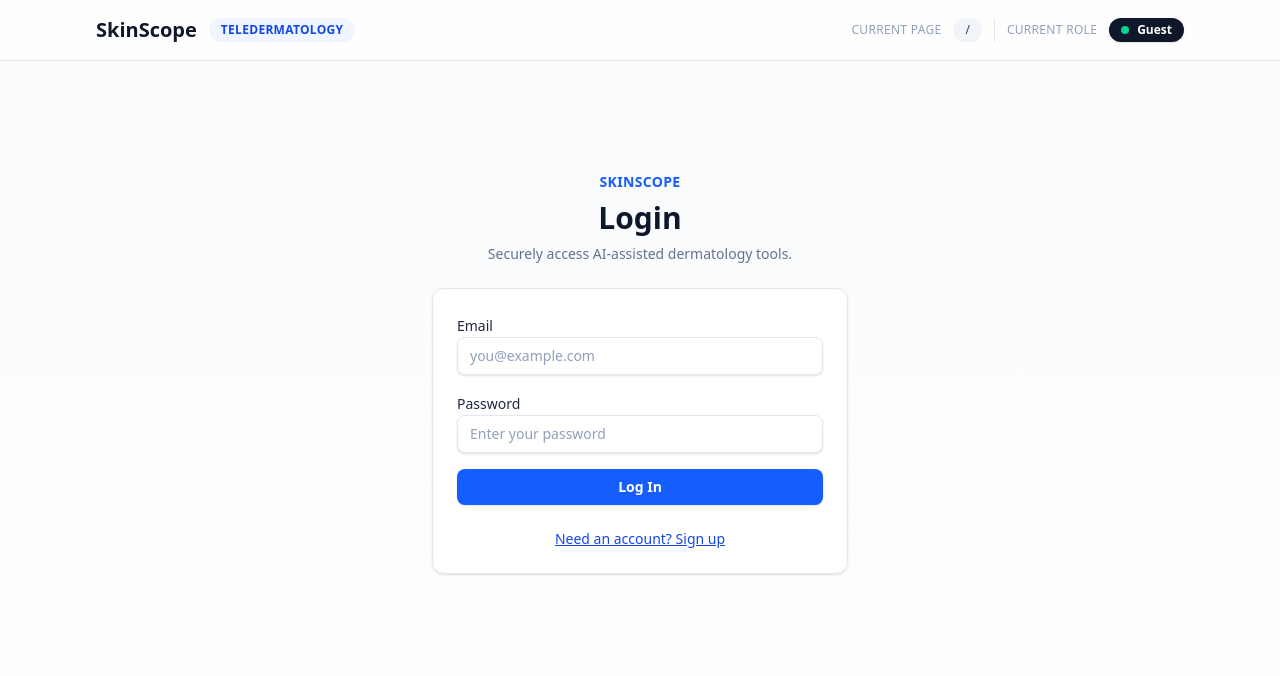
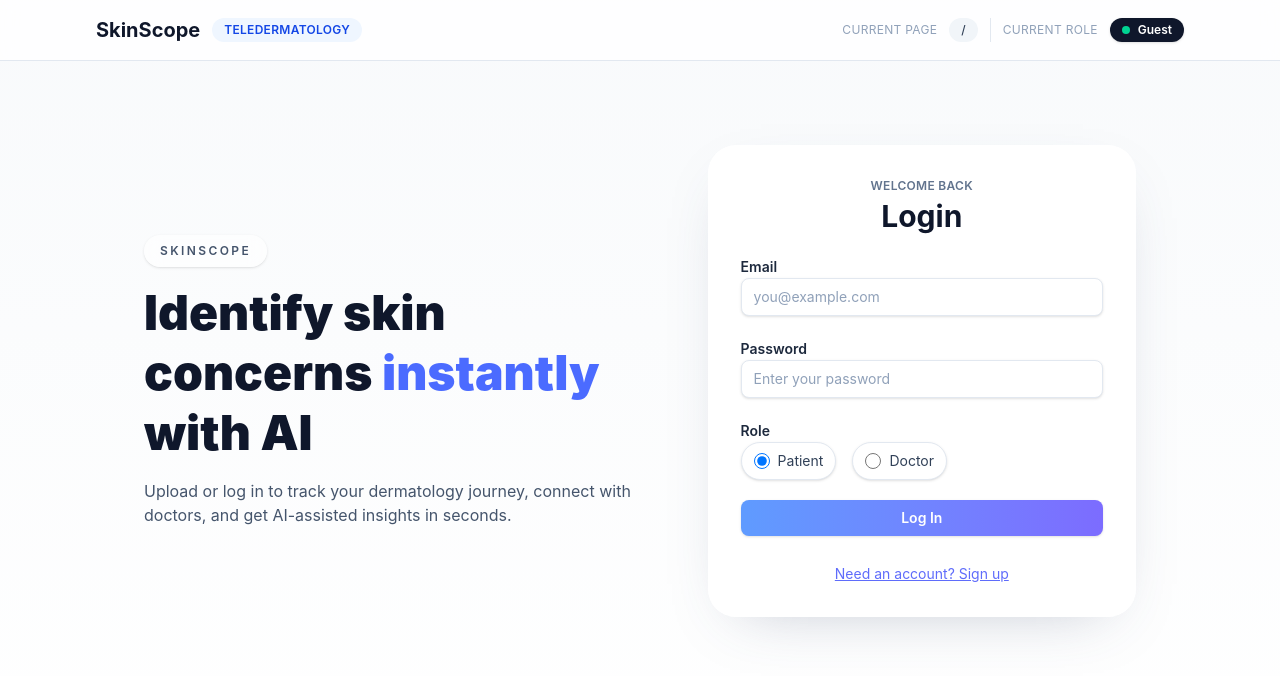
Before and after one commit to InnovAIte-Deakin/AI-Prototyping-Lab---Healthcare-Stream---Derma, a React (Vite) app in the folder frontend/: page / in a window 1280 px wide. Shown: the top 676 px of the page. Built offline with nearby package versions, Linux system fonts and the light colour scheme.

Commit message:
fix bugs

```diff
--- a/frontend/src/App.css
+++ b/frontend/src/App.css
@@ -3,4 +3,5 @@
   margin: 0;
   padding: 0;
   background: transparent;
+  font-family: 'Inter', 'Segoe UI', system-ui, -apple-system, sans-serif;
 }
--- a/frontend/src/context/AuthContext.jsx
+++ b/frontend/src/context/AuthContext.jsx
@@ -56,7 +56,7 @@ export function AuthProvider({ children }) {
    *  - await apiClient.post('/auth/login', { email, password })
    *  - and then setUser(response.data.user)
    */
-  const login = async ({ email, password }) => {
+  const login = async ({ email, password, roleOverride }) => {
     const res = await apiClient.post('/auth/login', { email, password });
     const userData = res.data;
 
@@ -65,7 +65,7 @@ export function AuthProvider({ children }) {
     const normalizedUser = {
       id: userData.user_id || userData.id,
       email: userData.email,
-      role: userData.role
+      role: roleOverride || userData.role
     };
 
     setUser(normalizedUser);
--- a/frontend/src/pages/LoginPage.jsx
+++ b/frontend/src/pages/LoginPage.jsx
@@ -2,6 +2,9 @@ import { useState } from 'react';
 import { useNavigate } from 'react-router-dom';
 import { useAuth } from '../context/AuthContext';
 import { uiTokens } from '../components/Layout';
+
+const accent = 'from-teal-100/70 via-white to-pink-100/70';
+const heroTitleAccent = 'text-[#4b6bff]';
 
 function LoginPage() {
   const [isSignup, setIsSignup] = useState(false);
@@ -30,11 +33,11 @@ function LoginPage() {
       if (isSignup) {
         user = await signup({ email: email.trim(), password, role });
       } else {
-        user = await login({ email: email.trim(), password });
+        user = await login({ email: email.trim(), password, roleOverride: role });
       }
 
-      // After login/signup, route based on role
-      const userRole = user.role || role;
+      // After login/signup, route based on selected role
+      const userRole = role || user.role;
 
       if (userRole === 'doctor') {
         navigate('/doctor-dashboard');
@@ -52,20 +55,45 @@ function LoginPage() {
   };
 
   return (
-    <div className="mx-auto flex min-h-[70vh] max-w-md flex-col justify-center space-y-6 px-4">
-      <div className="space-y-2 text-center">
-        <p className="text-sm font-semibold uppercase tracking-wide text-blue-600">SkinScope</p>
-        <h1 className="text-3xl font-semibold text-slate-900">
-          {isSignup ? 'Create Account' : 'Login'}
+    <div className="relative mx-auto flex min-h-[72vh] max-w-5xl items-center justify-center px-4 py-10">
+      <div
+        className={`absolute inset-0 -z-10 bg-gradient-to-br ${accent}`}
+        aria-hidden
+      />
+      <div className="absolute inset-0 -z-10">
+        <div className="absolute left-10 top-16 h-64 w-64 rounded-full bg-teal-200/30 blur-3xl" />
+        <div className="absolute right-12 bottom-12 h-64 w-64 rounded-full bg-pink-200/40 blur-3xl" />
+      </div>
+
+      <div className="grid w-full gap-10 md:grid-cols-[1.1fr_0.9fr] items-center">
+        <div className="space-y-4 text-center md:text-left">
+          <p className="inline-flex rounded-full bg-white/60 px-4 py-2 text-xs font-semibold uppercase tracking-[0.2em] text-slate-600 shadow-sm backdrop-blur">
+            SkinScope
+          </p>
+          <h1 className="text-4xl font-black leading-tight text-slate-900 sm:text-5xl">
+            Identify skin concerns{' '}
+            <span className={heroTitleAccent}>instantly</span> with AI
           </h1>
-        <p className="text-sm text-slate-500">
-          Securely access AI-assisted dermatology tools.
+          <p className="max-w-xl text-base text-slate-600">
+            Upload or log in to track your dermatology journey, connect with doctors, and get AI-assisted insights in seconds.
           </p>
         </div>
 
-      <form onSubmit={handleSubmit} className={`${uiTokens.card} space-y-4 p-6`}>
+        <form
+          onSubmit={handleSubmit}
+          className="space-y-5 rounded-[28px] border border-white/60 bg-white/90 p-8 shadow-[0_20px_60px_-32px_rgba(59,74,108,0.35)] backdrop-blur"
+        >
+          <div className="space-y-1 text-center">
+            <p className="text-xs font-semibold uppercase tracking-wide text-slate-500">
+              Welcome back
+            </p>
+            <h2 className="text-3xl font-bold text-slate-900">
+              {isSignup ? 'Create Account' : 'Login'}
+            </h2>
+          </div>
+
           <div className="space-y-2">
-          <label className="text-sm font-medium text-slate-800" htmlFor="email">
+            <label className="text-sm font-semibold text-slate-800" htmlFor="email">
               Email
             </label>
             <input
@@ -74,13 +102,13 @@ function LoginPage() {
               value={email}
               onChange={(e) => setEmail(e.target.value)}
               required
-            className={uiTokens.input}
+              className={`${uiTokens.input} rounded-2xl`}
               placeholder="you@example.com"
             />
           </div>
 
           <div className="space-y-2">
-          <label className="text-sm font-medium text-slate-800" htmlFor="password">
+            <label className="text-sm font-semibold text-slate-800" htmlFor="password">
               Password
             </label>
             <input
@@ -89,16 +117,15 @@ function LoginPage() {
               value={password}
               onChange={(e) => setPassword(e.target.value)}
               required
-            className={uiTokens.input}
+              className={`${uiTokens.input} rounded-2xl`}
               placeholder="Enter your password"
             />
           </div>
 
-        {isSignup && (
           <div className="space-y-2">
-            <span className="text-sm font-medium text-slate-800">Role</span>
-            <div className="flex gap-4 text-sm text-slate-700">
-              <label className="inline-flex items-center gap-2">
+            <span className="text-sm font-semibold text-slate-800">Role</span>
+            <div className="flex flex-wrap gap-4 text-sm text-slate-700">
+              <label className="inline-flex items-center gap-2 rounded-full border border-slate-200 bg-white px-3 py-2 shadow-sm">
                 <input
                   type="radio"
                   value="patient"
@@ -108,7 +135,7 @@ function LoginPage() {
                 />
                 Patient
               </label>
-              <label className="inline-flex items-center gap-2">
+              <label className="inline-flex items-center gap-2 rounded-full border border-slate-200 bg-white px-3 py-2 shadow-sm">
                 <input
                   type="radio"
                   value="doctor"
@@ -120,7 +147,6 @@ function LoginPage() {
               </label>
             </div>
           </div>
-        )}
 
           {error && (
             <p className="rounded-lg border border-red-200 bg-red-50 px-4 py-3 text-sm text-red-700">
@@ -131,7 +157,7 @@ function LoginPage() {
           <button
             type="submit"
             disabled={submitting}
-          className={`${uiTokens.primaryButton} w-full justify-center`}
+            className={`${uiTokens.primaryButton} w-full justify-center rounded-2xl bg-gradient-to-r from-[#5f9bff] to-[#7c6cff] shadow-md hover:from-[#4b82f7] hover:to-[#6b5cf0]`}
           >
             {submitting ? 'Please wait...' : isSignup ? 'Sign Up' : 'Log In'}
           </button>
@@ -143,13 +169,14 @@ function LoginPage() {
                 setIsSignup(!isSignup);
                 setError(null);
               }}
-            className="text-blue-700 underline transition hover:text-blue-800"
+              className="text-[#5f6cfb] underline transition hover:text-[#4555d9]"
             >
               {isSignup ? 'Already have an account? Log in' : 'Need an account? Sign up'}
             </button>
           </div>
         </form>
       </div>
+    </div>
   );
 }
 
```
Also changed, not shown: 2 other files (tests, documents, lock files or other folders). Lines whose indentation alone changed are shown as unchanged.
